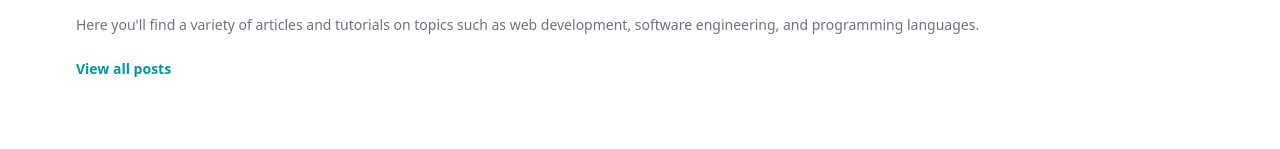
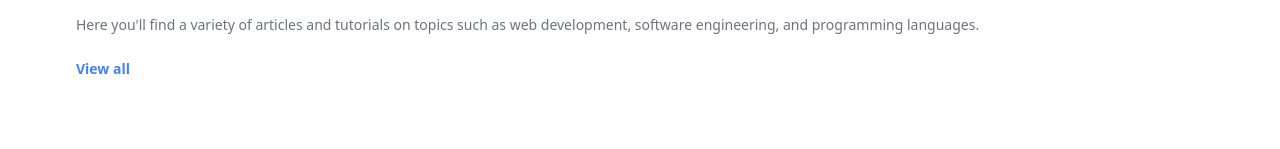
Before and after one commit to Dinesh8447/blog, a React (Vite) app in the folder client/: page / in a window 1280 px wide. Shown: the part 245-394 px from the top of the page. Built offline with nearby package versions, Linux system fonts and the light colour scheme; no server answers.

Commit message:
Update Home.jsx

```diff
--- a/client/src/pages/Home.jsx
+++ b/client/src/pages/Home.jsx
@@ -24,9 +24,9 @@ export default function Home() {
         </p>
         <Link
           to='/search'
-          className='text-xs sm:text-sm text-teal-500 font-bold hover:underline'
+          className='text-xs sm:text-sm text-blue-500 font-bold hover:underline'
         >
-          View all posts
+          View all
         </Link>
       </div>
       <div className='p-3 bg-amber-100 dark:bg-slate-700'>
```
